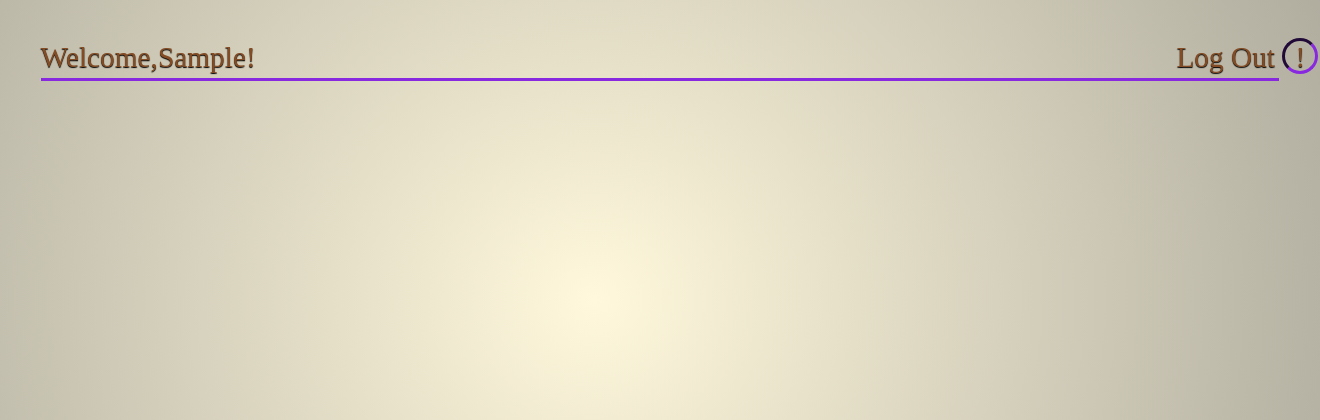
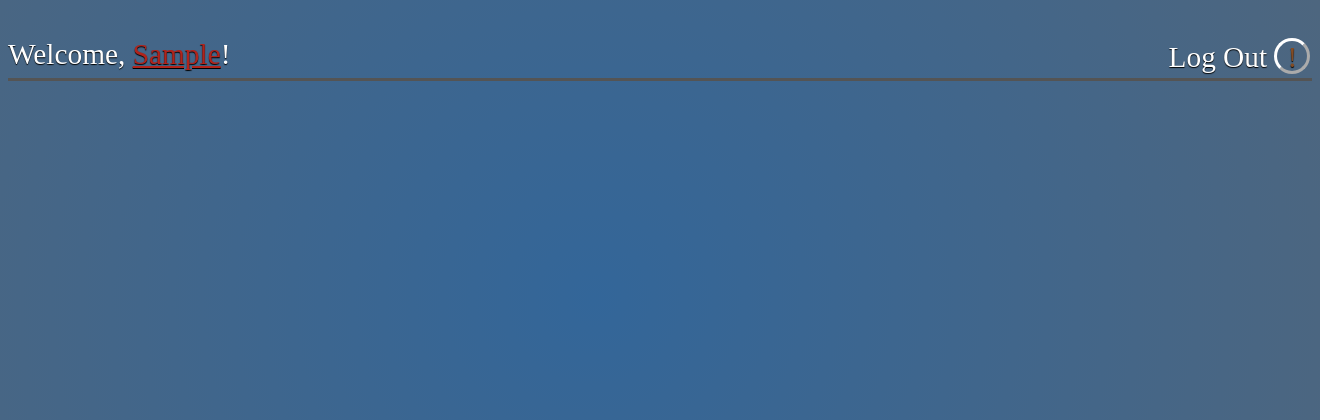
Before and after one commit to aV1rus/Capstone_Project, a Django app: page /home/ in a window 1320 px wide. Shown: the top 420 px of the page. Run offline with Django 3.2, Linux system fonts and the light colour scheme; the visitor is signed in with stand-in values (Sample User, id 1); parts of the project's set-up code (start-up, migrations or seed data) failed here and were passed over.

Commit message:
*Links Added, CSS Improvements*

```diff
--- a/home/urls.py
+++ b/home/urls.py
@@ -1,5 +1,6 @@
-from django.conf.urls import patterns, url
+from django.conf.urls import patterns, url,include
 
 urlpatterns = patterns('home.views',
    url(r'^$', 'home'),
+   url(r'^settings/', include('settings.urls')),
 )
--- a/login/forms.py
+++ b/login/forms.py
@@ -1,6 +1,5 @@
 from django import forms
-from django.contrib.auth.models import User
-from login.models import Profile
+
 
 class ConnectionForm(forms.Form):
     username = forms.CharField(max_length=30,widget=forms.TextInput(attrs={'placeholder':'Username'}), label="")
--- a/login/models.py
+++ b/login/models.py
@@ -4,7 +4,7 @@ from django.contrib.auth.models import User
 # Create your models here.
 class Profile(models.Model):
     user = models.OneToOneField(User)
-    #picture = models.ImageField(null=True,blank = True, upload_to ="/pictures")
+    #profile_picture = models.FileField(null=True,blank = True, upload_to ="/pictures")
 
     def __unicode__(self):
         return "Profile for User {0} {1}. Last visit on {2}".format(self.user.first_name, self.user.last_name,self.user.last_login)
--- /dev/null
+++ b/settings/forms.py
@@ -0,0 +1,2 @@
+from django import forms
+from login.models import Profile
--- /dev/null
+++ b/settings/models.py
@@ -0,0 +1,3 @@
+from django.db import models
+
+# Create your models here.
--- /dev/null
+++ b/settings/urls.py
@@ -0,0 +1,5 @@
+from django.conf.urls import url, patterns
+
+urlpatterns = patterns('settings.views',
+   url(r'^$', 'settings'),
+)
--- a/static/css/home_style.css
+++ b/static/css/home_style.css
@@ -1,30 +1,33 @@
 html
 {
 
-        background-image: -webkit-radial-gradient(45% 30%,ellipse, #FFF8DC 0%,rgba(0,0,0,.6) 150%);
-        background-image: -moz-radial-gradient(40% 30%,ellipse, #FFF8DC 0%,rgba(0,0,0,.6) 150%);
+        background-image: -webkit-radial-gradient(45% 30%,ellipse, #336699 0%,rgba(0,0,0,.6) 150%);
+        background-image: -moz-radial-gradient(40% 30%,ellipse, #336699 0%,rgba(0,0,0,.6) 150%);
         background-repeat:repeat-y;
         background-size: 100% 1000px;
 
 }
+
 .user_bar
 {
-    border-bottom: inset 3px #551a8b;
-    width:95%;
+    position:relative;
+    border-bottom: inset 3px black;
+    width:100%;
     margin:auto;
     height: 70px;
+    /*background-color: #336699;*/
 }
 .welcome_link,.logout_link
 {
-    position:relative;
+    position:absolute;
     top:30px;
     font-size: 22pt;
-    color: #834C24;
+    color: #FFFFFF;
     text-shadow: 0 1px 1px black;
 }
 .logout_button
 {
-    border:inset 3px #551a8b;
+    border:outset 3px white;
     display:inline-block;
     text-align: center;
     width:30px;
@@ -38,7 +41,7 @@ html
 }
 .logout_link
 {
-    left:74%;
+    left:89%;
     transition-delay:.2s;
     transition-duration:.5s;
 
@@ -49,3 +52,7 @@ html
     border-color:firebrick;
     text-shadow: 0 -1px 20px firebrick;
 }
+.settings_link
+{
+    color: #b0241c;
+}
--- a/templates/base/base_home.html
+++ b/templates/base/base_home.html
@@ -8,11 +8,15 @@
 
     {% block userbar %}
           <header class = "user_bar">
-                <span class = "welcome_link">Welcome,{{ request.user.username|capfirst  }}!</span>
+                <span class = "welcome_link">Welcome, <a href = '{% url "settings.views.settings" %}' class = "settings_link">{{ request.user.username|capfirst  }}</a>!</span>
                 <span class = "logout_link">Log Out <a class = "logout_button" href = {% url "login.views.disconnect" %}>!</a>
                     </span>
           </header>
-        {% endblock %}
+    {% endblock %}
+
+    {% block user_content %}
+
+    {% endblock %}
 
 
 {% endblock %}
--- a/templates/home/home.html
+++ b/templates/home/home.html
@@ -3,3 +3,8 @@
 {% block title %}
     Welcome, {{ request.user.username|capfirst }} !
 {% endblock %}
+
+{% block user_content %}
+
+
+{% endblock %}
--- a/templates/login/login.html
+++ b/templates/login/login.html
@@ -12,7 +12,7 @@
         </form>
 
     </section>
-
+    <div class = "login_error"><a href ='{% url "login.views.register" %}'> Register </a></div>
     {% if error %}
     <h5 class ="login_error">{{ message }}</h5>
     {% endif %}
```
Also changed, not shown: settings/tests.py (added, +16 -0 lines), settings/views.py (added, +7 -0 lines), static/css/mainStyle.css (+12 -15 lines), templates/home/settings/settings.html (added, +7 -0 lines), settings/__init__.py (added).
